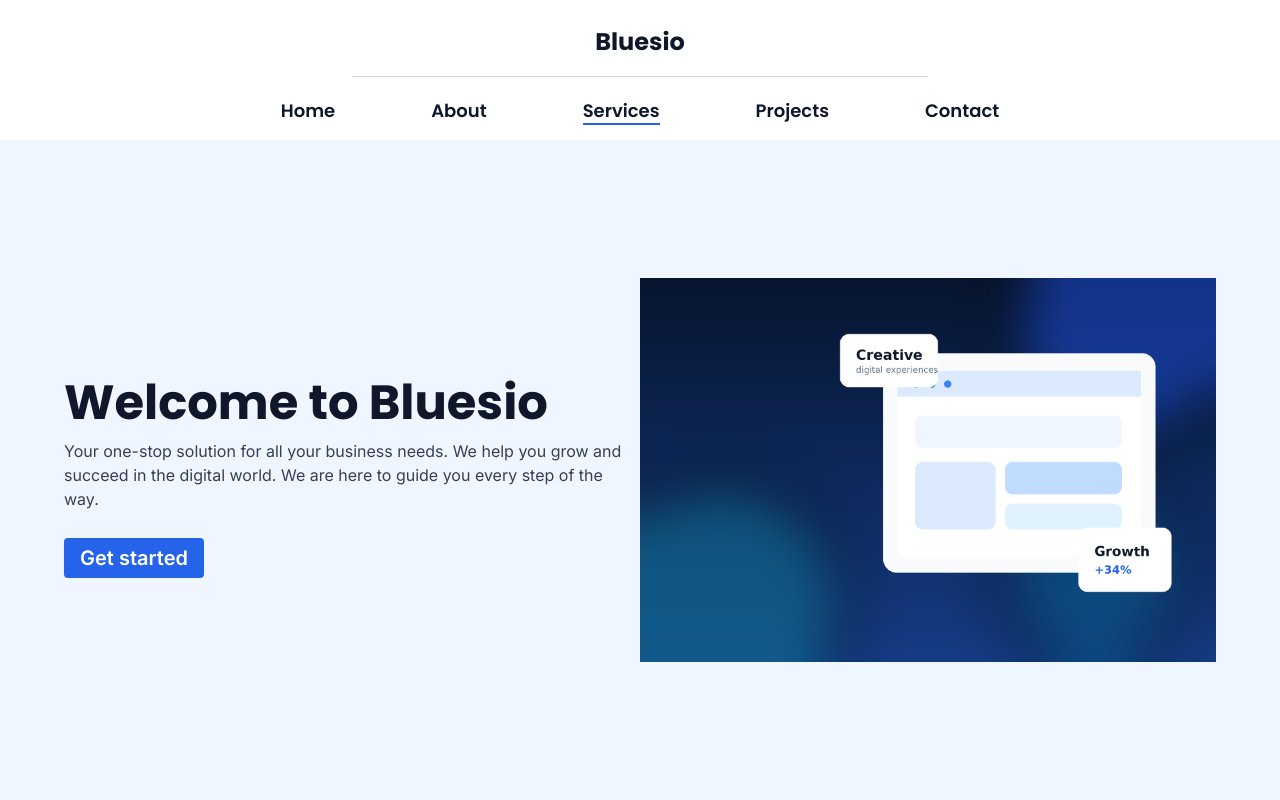
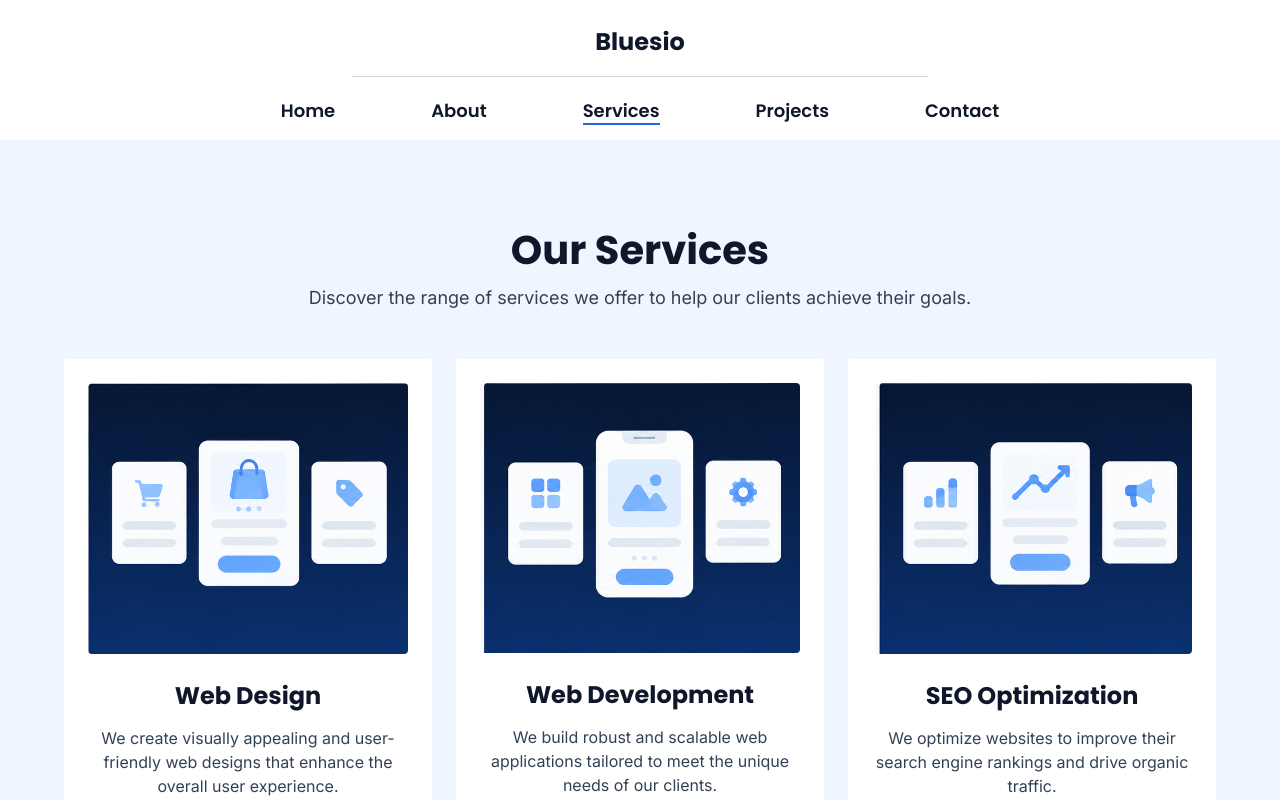
Before and after one commit to khalidaria0422/newm-n315, a website with bundled scripts: page homework-three/index.html in a window 1280 px wide. Both pictures are taken after a click on the link "Get started". Shown: the top 800 px of the page. Built offline with nearby package versions, Linux system fonts and the light colour scheme.

Commit message:
add and fix homework 3

```diff
--- a/homework-three/index.html
+++ b/homework-three/index.html
@@ -52,8 +52,12 @@
       <!-- Brand/Contact -->
       <div class="footer__contact">
         <a href="#home" class="brand-name">Bluesio</a>
-        <a href="tel:+" class="footer__contact-link">TELEPHONE NUMBER</a>
-        <a href="mailto:@gmail.com" class="footer__contact-link">EMAIL</a>
+        <a href="tel:+1234567890" class="footer__contact-link"
+          >+1 234-567-890</a
+        >
+        <a href="mailto:bluesio@gmail.com" class="footer__contact-link"
+          >bluesio@gmail.com</a
+        >
 
         <p class="footer__contact-copyright">
           &copy; 2026 Bluesio. All rights reserved.
--- a/homework-three/js/model.js
+++ b/homework-three/js/model.js
@@ -2,6 +2,9 @@
 
 import homePage from '../pages/home.js';
 import aboutPage from '../pages/about.js';
+import servicesPage from '../pages/services.js';
+import projectsPage from '../pages/projects.js';
+import contactPage from '../pages/contact.js';
 
 const changeActiveNavLink = (hash) => {
   document
@@ -23,6 +26,15 @@ export function loadPage(page) {
     case 'about':
       main.innerHTML = aboutPage;
       break;
+    case 'services':
+      main.innerHTML = servicesPage;
+      break;
+    case 'projects':
+      main.innerHTML = projectsPage;
+      break;
+    case 'contact':
+      main.innerHTML = contactPage;
+      break;
     default:
       main.innerHTML = homePage;
       break;
--- a/homework-three/pages/contact.js
+++ b/homework-three/pages/contact.js
@@ -0,0 +1,45 @@
+'use strict';
+
+export default `      <section class="section container">
+<h2 class="section__title">Contact Us</h2>
+<p class="section__description">
+  Get in touch with us for any inquiries or project discussions.
+</p>
+
+<form class="contact-form">
+  <div class="contact-form__field">
+    <label for="name">Name</label>
+    <input
+      type="text"
+      id="name"
+      name="name"
+      required
+      class="contact-form__input"
+    />
+  </div>
+
+  <div class="contact-form__field">
+    <label for="email">Email</label>
+    <input
+      type="email"
+      id="email"
+      name="email"
+      required
+      class="contact-form__input"
+    />
+  </div>
+
+  <div class="contact-form__field">
+    <label for="message">Message</label>
+    <textarea
+      id="message"
+      name="message"
+      rows="6"
+      required
+      class="contact-form__input contact-form__textarea"
+    ></textarea>
+  </div>
+
+  <button type="submit" class="btn">Send Message</button>
+</form>
+</section>`;
--- a/homework-three/pages/projects.js
+++ b/homework-three/pages/projects.js
@@ -0,0 +1,49 @@
+'use strict';
+
+export default `      <section class="section container">
+<h2 class="section__title">Our Projects</h2>
+<p class="section__description">
+  Explore some of the projects we have successfully completed for our
+  clients.
+</p>
+
+<div class="grid grid--cols-3">
+  <div class="card">
+    <img
+      src="images/project-01-nova.png"
+      alt="Web Design"
+      class="card__image"
+    />
+    <h3 class="card__title">Nova</h3>
+    <p class="card__description">
+      A modern and sleek web design project. Modern web design
+      emphasizes user experience and visual appeal.
+    </p>
+  </div>
+  <div class="card">
+    <img
+      src="images/project-02-finflow.png"
+      alt="Web Development"
+      class="card__image"
+    />
+    <h3 class="card__title">FinFlow</h3>
+    <p class="card__description">
+      A comprehensive web development project for financial services. A
+      robust and scalable solution tailored to meet the unique needs of
+      the industry.
+    </p>
+  </div>
+  <div class="card">
+    <img
+      src="images/project-03-morning-blue.png"
+      alt="SEO Optimization"
+      class="card__image"
+    />
+    <h3 class="card__title">Morning Blue</h3>
+    <p class="card__description">
+      A coffee shop website redesign project. The redesign focused on
+      improving the user experience and visual appeal of the website.
+    </p>
+  </div>
+</div>
+</section>`;
--- a/homework-three/pages/services.js
+++ b/homework-three/pages/services.js
@@ -0,0 +1,48 @@
+'use strict';
+
+export default `      <section class="section container">
+<h2 class="section__title">Our Services</h2>
+<p class="section__description">
+  Discover the range of services we offer to help our clients achieve
+  their goals.
+</p>
+
+<div class="grid grid--cols-3">
+  <div class="card">
+    <img
+      src="images/service-web-design.png"
+      alt="Web Design"
+      class="card__image"
+    />
+    <h3 class="card__title">Web Design</h3>
+    <p class="card__description">
+      We create visually appealing and user-friendly web designs that
+      enhance the overall user experience.
+    </p>
+  </div>
+  <div class="card">
+    <img
+      src="images/service-web-dev.png"
+      alt="Web Development"
+      class="card__image"
+    />
+    <h3 class="card__title">Web Development</h3>
+    <p class="card__description">
+      We build robust and scalable web applications tailored to meet the
+      unique needs of our clients.
+    </p>
+  </div>
+  <div class="card">
+    <img
+      src="images/service-seo.png"
+      alt="SEO Optimization"
+      class="card__image"
+    />
+    <h3 class="card__title">SEO Optimization</h3>
+    <p class="card__description">
+      We optimize websites to improve their search engine rankings and
+      drive organic traffic.
+    </p>
+  </div>
+</div>
+</section>`;
--- a/homework-three/scss/_components.scss
+++ b/homework-three/scss/_components.scss
@@ -10,6 +10,10 @@
 
   &--cols-2 {
     grid-template-columns: repeat(2, 1fr);
+  }
+
+  &--cols-3 {
+    grid-template-columns: repeat(3, 1fr);
   }
 }
 
@@ -80,3 +84,48 @@
     }
   }
 }
+
+.section {
+  padding-block: $section-padding-block;
+
+  text-align: center;
+
+  &__title {
+    font-size: $font-size-800;
+    margin-bottom: $spacing-100;
+  }
+
+  &__description {
+    color: $color-text-soft;
+    font-size: $font-size-400;
+    margin-bottom: $spacing-900;
+  }
+
+  .grid--cols-3 {
+    gap: $spacing-600;
+  }
+
+  .card {
+    padding: $spacing-600;
+    border-radius: $border-radius-sm;
+
+    background-color: $color-surface;
+    color: $color-text;
+
+    &__image {
+      border-radius: $border-radius-sm;
+      margin-bottom: $spacing-600;
+    }
+
+    &__title {
+      color: $color-text;
+      font-size: $font-size-600;
+      margin-bottom: $spacing-300;
+    }
+
+    &__description {
+      font-size: $font-size-300;
+      color: $color-text-soft;
+    }
+  }
+}
--- a/homework-three/scss/_contact.scss
+++ b/homework-three/scss/_contact.scss
@@ -0,0 +1,36 @@
+@use 'variables' as *;
+
+.contact-form {
+  max-width: 50%;
+  padding: $spacing-800;
+  margin-inline: auto;
+  border-radius: $border-radius-sm;
+
+  background-color: $color-surface;
+
+  &__field {
+    display: flex;
+    flex-direction: column;
+
+    margin-bottom: $spacing-600;
+
+    text-align: left;
+
+    .contact-form__input {
+      padding: $spacing-400;
+      border: 1px solid $color-border;
+      border-radius: $border-radius-sm;
+    }
+
+    .contact-form__textarea {
+      resize: none;
+    }
+  }
+
+  .btn {
+    display: block;
+
+    width: 100%;
+    border: none;
+  }
+}
--- a/homework-three/scss/style.scss
+++ b/homework-three/scss/style.scss
@@ -4,6 +4,4 @@
 @use 'components';
 @use 'utilities';
 @use 'about';
-@use 'services';
-@use 'projects';
 @use 'contact';
```
Also changed, not shown: homework-three/css/style.css, homework-three/images/service-seo.png (added), homework-three/images/service-web-design.png (added), homework-three/images/service-web-dev.png (added), homework-three/images/services-cards.png (deleted), homework-three/scss/_projects.scss (deleted), homework-three/scss/_services.scss (deleted).
